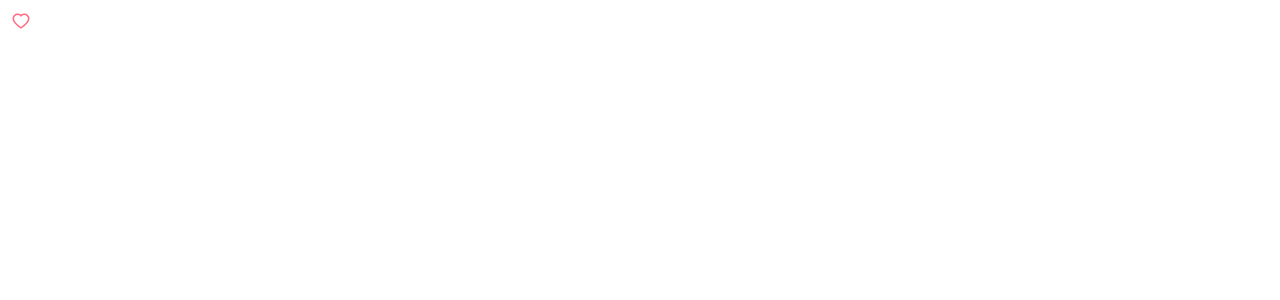
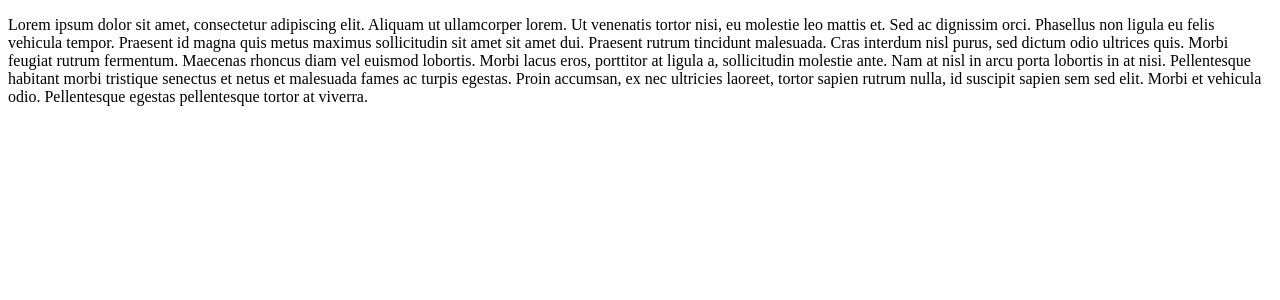
Before and after one commit to Ilya-Hlebik/react-app, a React (Vite) app: page / in a window 1280 px wide. Shown: the top 300 px of the page. Built offline with nearby package versions, Linux system fonts and the light colour scheme.

Commit message:
Expandable Text examples

```diff
--- a/src/App.tsx
+++ b/src/App.tsx
@@ -1,31 +1,17 @@
-import React, {useState} from "react";
-import Like from "./components/Like";
+import React from "react";
+import ExpandableText from "./components/ExpandableText";
 
 
 function App() {
-    const [game, setGame] = useState({id: 1, player: {name: 'Bug 1'}});
-
-    const [pizza, setPizza] = useState({name: "Spicy Peperoni", toppings: ['Mushroom']});
-
-    const [cart, setCart] = useState({
-        discount: .1,
-        items: [
-            {id: 1, title: "Product 1", quantity: 1},
-            {id: 2, title: "Product 2", quantity: 1}
-        ]
-    });
 
 
-    const handleClick = () => {
-        setGame({...game, player: {...game.player, name: "Fred"}});
-        setPizza({...pizza, toppings: [...pizza.toppings, 'Onions']})
-        setCart({...cart, items: cart.items.map(item => item.id == 1 ? {...item, quantity: item.quantity + 1} : item)})
-        console.log(cart);
-    }
     return (
-        <>
-            <Like onClick={() => handleClick()}/>
-        </>
+        <div>
+            <ExpandableText maxChars={1333330}>
+                Lorem ipsum dolor sit amet, consectetur adipiscing elit. Aliquam ut ullamcorper lorem. Ut venenatis tortor nisi, eu molestie leo mattis et. Sed ac dignissim orci. Phasellus non ligula eu felis vehicula tempor. Praesent id magna quis metus maximus sollicitudin sit amet sit amet dui. Praesent rutrum tincidunt malesuada. Cras interdum nisl purus, sed dictum odio ultrices quis. Morbi feugiat rutrum fermentum.
+                Maecenas rhoncus diam vel euismod lobortis. Morbi lacus eros, porttitor at ligula a, sollicitudin molestie ante. Nam at nisl in arcu porta lobortis in at nisi. Pellentesque habitant morbi tristique senectus et netus et malesuada fames ac turpis egestas. Proin accumsan, ex nec ultricies laoreet, tortor sapien rutrum nulla, id suscipit sapien sem sed elit. Morbi et vehicula odio. Pellentesque egestas pellentesque tortor at viverra.
+            </ExpandableText>
+        </div>
     );
 }
 
--- /dev/null
+++ b/src/components/ExpandableText.tsx
@@ -0,0 +1,28 @@
+import {useState} from "react";
+
+interface Props {
+    maxChars?: number;
+    children: string;
+}
+
+const ExpandableText = ({maxChars = 100, children}: Props) => {
+    const [clicked, setClicked] = useState(false);
+    const handleClick = () => {
+        setClicked(!clicked)
+    };
+    const getTextFormatted = () => {
+        if (children.length < maxChars || clicked) {
+            return children
+        } else {
+            return children.substring(0, maxChars) + "..."
+        }
+    };
+    return (
+        <p>
+            {getTextFormatted()}
+            {children.length > maxChars && <button onClick={handleClick}>{clicked ? 'Less' : 'More'}</button>}
+        </p>
+    )
+}
+
+export default ExpandableText;
```
